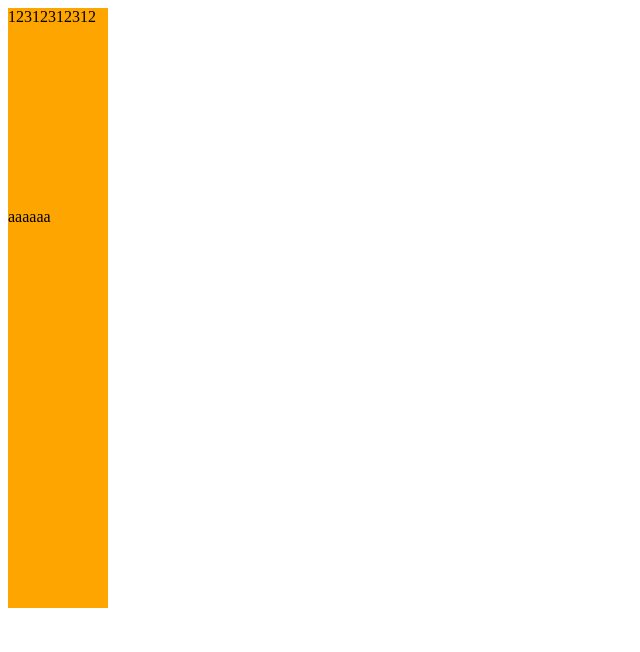
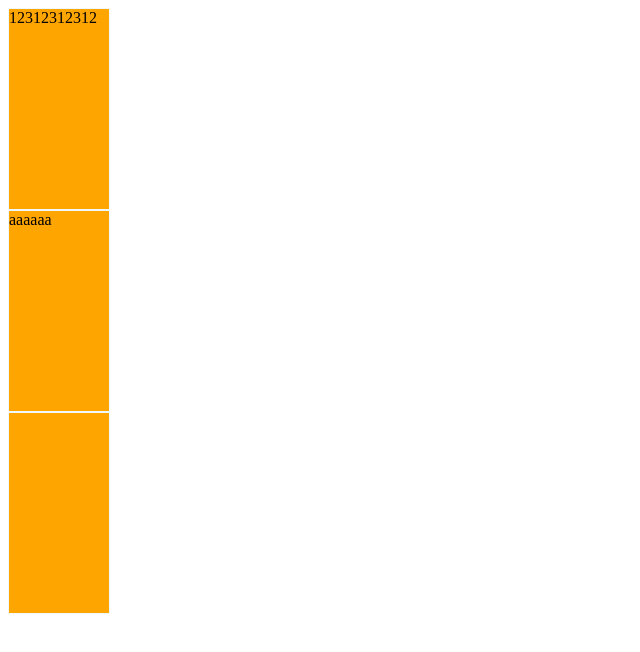
Before and after one commit to CZ-chenzhuang/test, a plain HTML site: page index.html in a window 1280 px wide. Shown: the whole page, without its empty margins (0-640 px from the left). Drawn offline with Linux system fonts and the light colour scheme.

Commit message:
添加边框

```diff
--- a/index.html
+++ b/index.html
@@ -8,6 +8,7 @@
             width: 100px;
             height: 200px;
             background: orange;
+            border: 1px solid aliceblue;
         }
     </style>
 </head>
```
